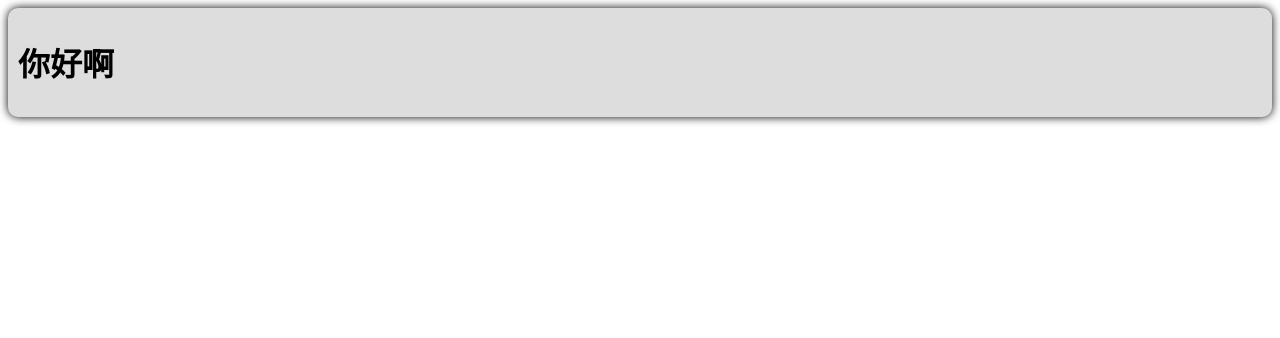
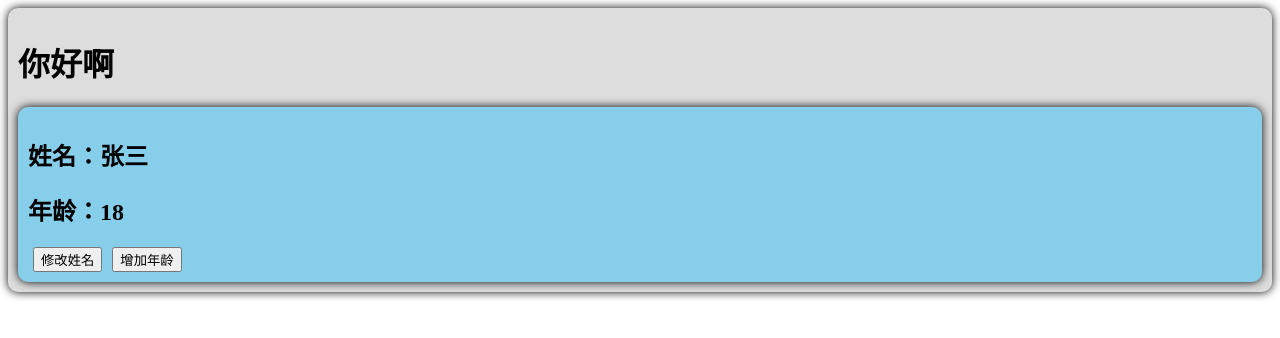
Before and after one commit to XiaoNing0430/Vue3-Learn, a Vue app: page / in a window 1280 px wide. Shown: the top 338 px of the page. Built offline with nearby package versions, Linux system fonts and the light colour scheme.

Commit message:
✨ feat: vue3 兼容 vue2 语法

```diff
--- a/src/App.vue
+++ b/src/App.vue
@@ -1,12 +1,19 @@
 <template>
   <div class = "app">
     <h1>你好啊</h1>
+    <Person />
   </div>
 </template>
 
 <script lang="ts">
+  import Person from './components/Person.vue'
+
   export default {
-    name: 'App'
+    name: 'App',
+    components: {
+      // 注册组件
+      Person
+    }
   }
 </script>
 
--- /dev/null
+++ b/src/components/Person.vue
@@ -0,0 +1,40 @@
+<template>
+  <div class = "person">
+    <h2>姓名：{{ name }}</h2>
+    <h2>年龄：{{ age }}</h2>
+    <button @click = "changeName">修改姓名</button>
+    <button @click = "changeAge">增加年龄</button>
+  </div>
+</template>
+
+<script lang="ts">
+  export default {
+    name: 'Person',
+    data() {
+      return {
+        name: '张三',
+        age: 18
+      }
+    },
+    methods: {
+      changeName() {
+        this.name = '李四'
+      },
+      changeAge() {
+        this.age++
+      }
+    }
+  }
+</script>
+
+<style>
+  .person {
+    background-color: skyblue;
+    box-shadow: 0 0 10px;
+    border-radius: 10px;
+    padding: 10px;
+  }
+  button {
+    margin: 0 5px;
+  }
+</style>
```
